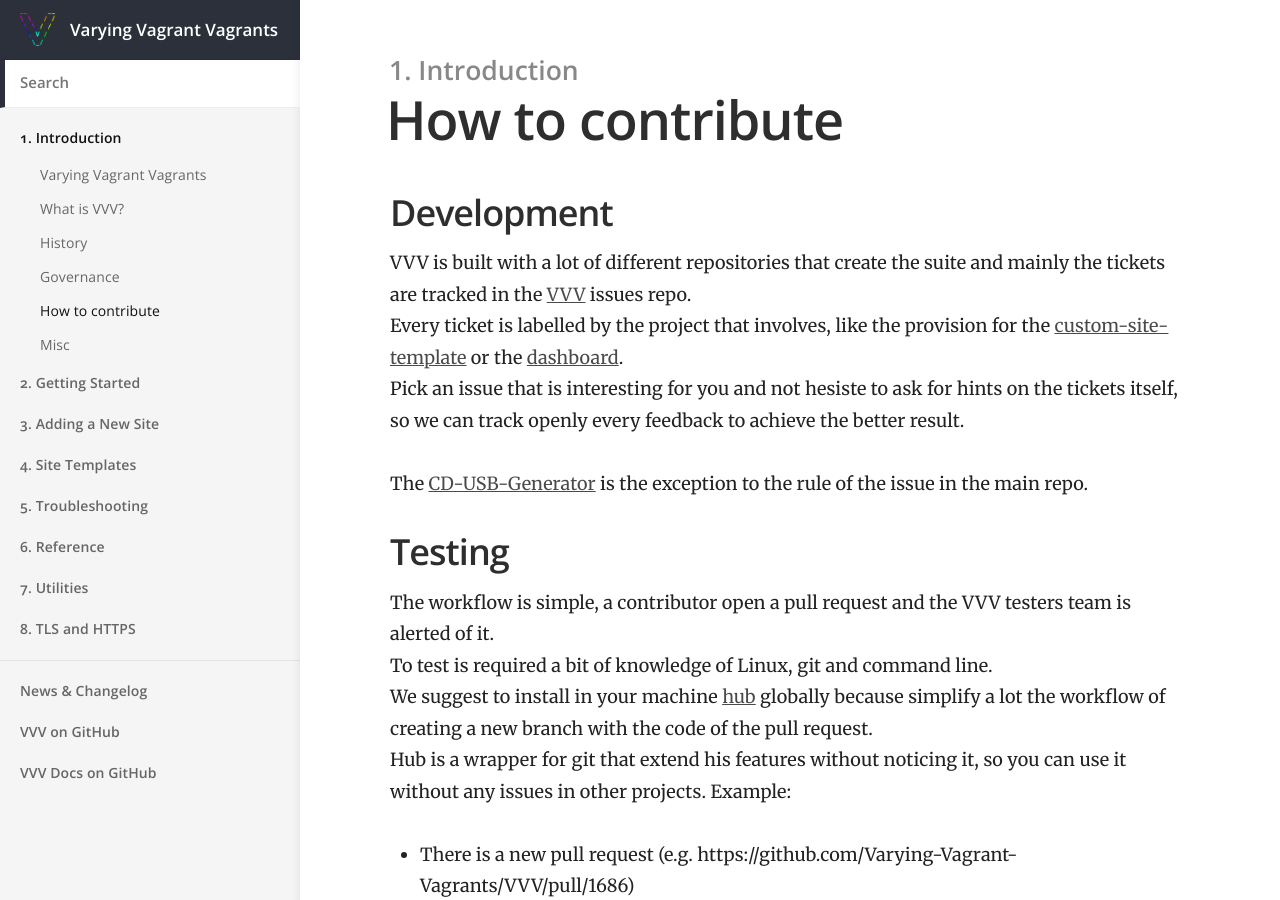
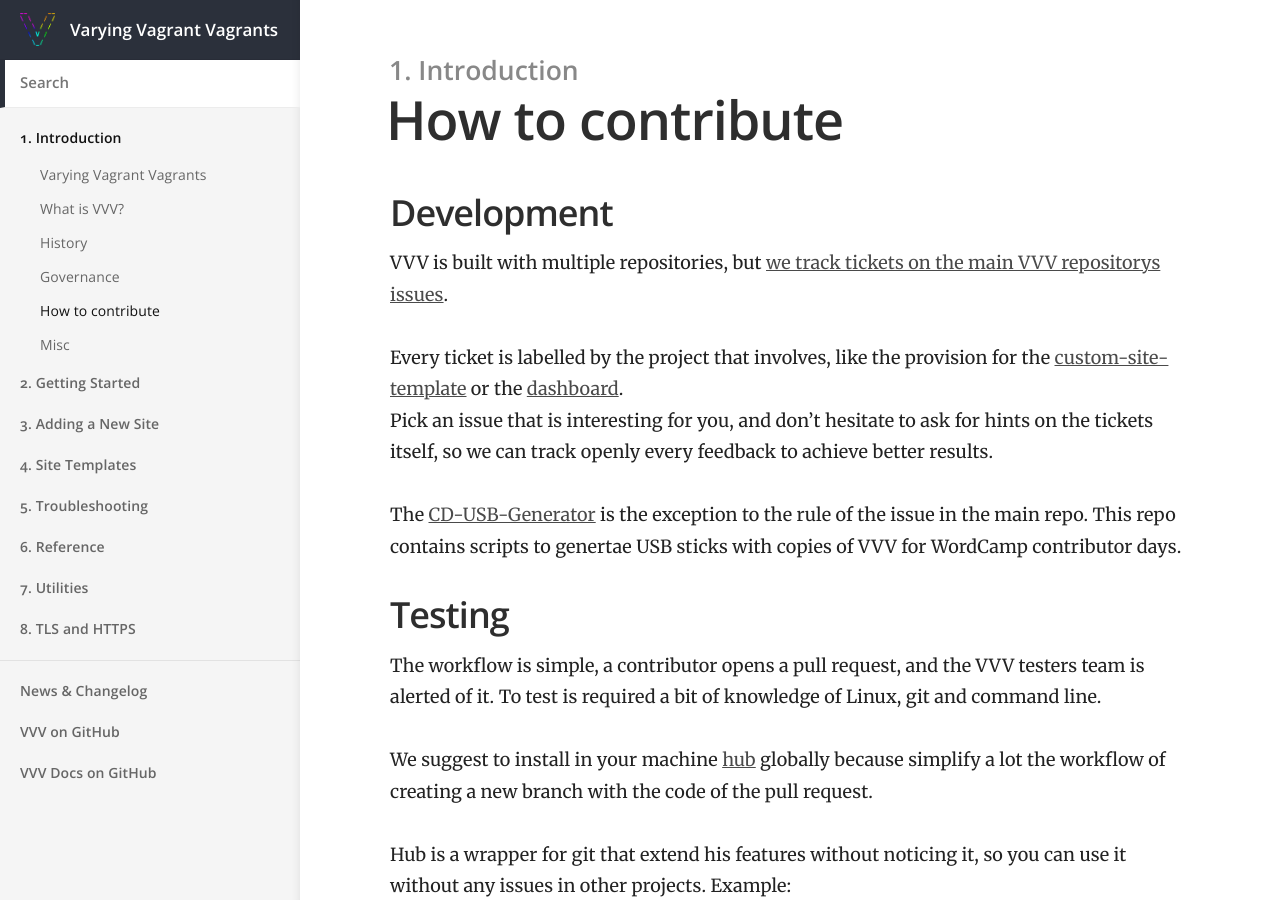
Before and after one commit to Varying-Vagrant-Vagrants/varyingvagrantvagrants.org, a Jekyll site: the page built from docs/en-US/contribute.md, in a window 1280 px wide and 900 px high. Built offline with Jekyll 4.4.1, drawn with Linux system fonts in a browser that asks for light colours.

Commit message:
Some improvements to the contributions page

```diff
--- a/docs/en-US/contribute.md
+++ b/docs/en-US/contribute.md
@@ -2,22 +2,25 @@
 category: 1. Introduction
 order: 5
 title: How to contribute
-description: The VVV core project is built by volunteers that help on adding new features, improve documentation and also add new bugs.
+description: The VVV core project is built by volunteers that help on adding new features, improve documentation and also fix new bugs.
 permalink: /docs/en-US/contribute/
 ---
 
 ## Development
-VVV is built with a lot of different repositories that create the suite and mainly the tickets are tracked in the [VVV](https://github.com/Varying-Vagrant-Vagrants/VVV/) issues repo.
+
+VVV is built with multiple repositories, but [we track tickets on the main VVV repositorys issues](https://github.com/Varying-Vagrant-Vagrants/VVV/).
+
 Every ticket is labelled by the project that involves, like the provision for the [custom-site-template](https://github.com/Varying-Vagrant-Vagrants/custom-site-template) or the [dashboard](https://github.com/Varying-Vagrant-Vagrants/dashboard).
-Pick an issue that is interesting for you and not hesiste to ask for hints on the tickets itself, so we can track openly every feedback to achieve the better result.
+Pick an issue that is interesting for you, and don't hesitate to ask for hints on the tickets itself, so we can track openly every feedback to achieve better results.
 
-The [CD-USB-Generator](https://github.com/Varying-Vagrant-Vagrants/CD-USB-Generator) is the exception to the rule of the issue in the main repo.
+The [CD-USB-Generator](https://github.com/Varying-Vagrant-Vagrants/CD-USB-Generator) is the exception to the rule of the issue in the main repo. This repo contains scripts to genertae USB sticks with copies of VVV for WordCamp contributor days.
 
 ## Testing
 
-The workflow is simple, a contributor open a pull request and the VVV testers team is alerted of it.
-To test is required a bit of knowledge of Linux, git and command line.
+The workflow is simple, a contributor opens a pull request, and the VVV testers team is alerted of it. To test is required a bit of knowledge of Linux, git and command line.
+
 We suggest to install in your machine [hub](https://hub.github.com/) globally because simplify a lot the workflow of creating a new branch with the code of the pull request.
+
 Hub is a wrapper for git that extend his features without noticing it, so you can use it without any issues in other projects.
 Example:
 
@@ -29,4 +32,5 @@ Example:
 * `vagrant halt` to test if the halt of the machine doesn't have any issue
 
 That's it!
+
 Another suggestion is to check the pull request ticket for other things to verify like commands or features to do a better test.
```
